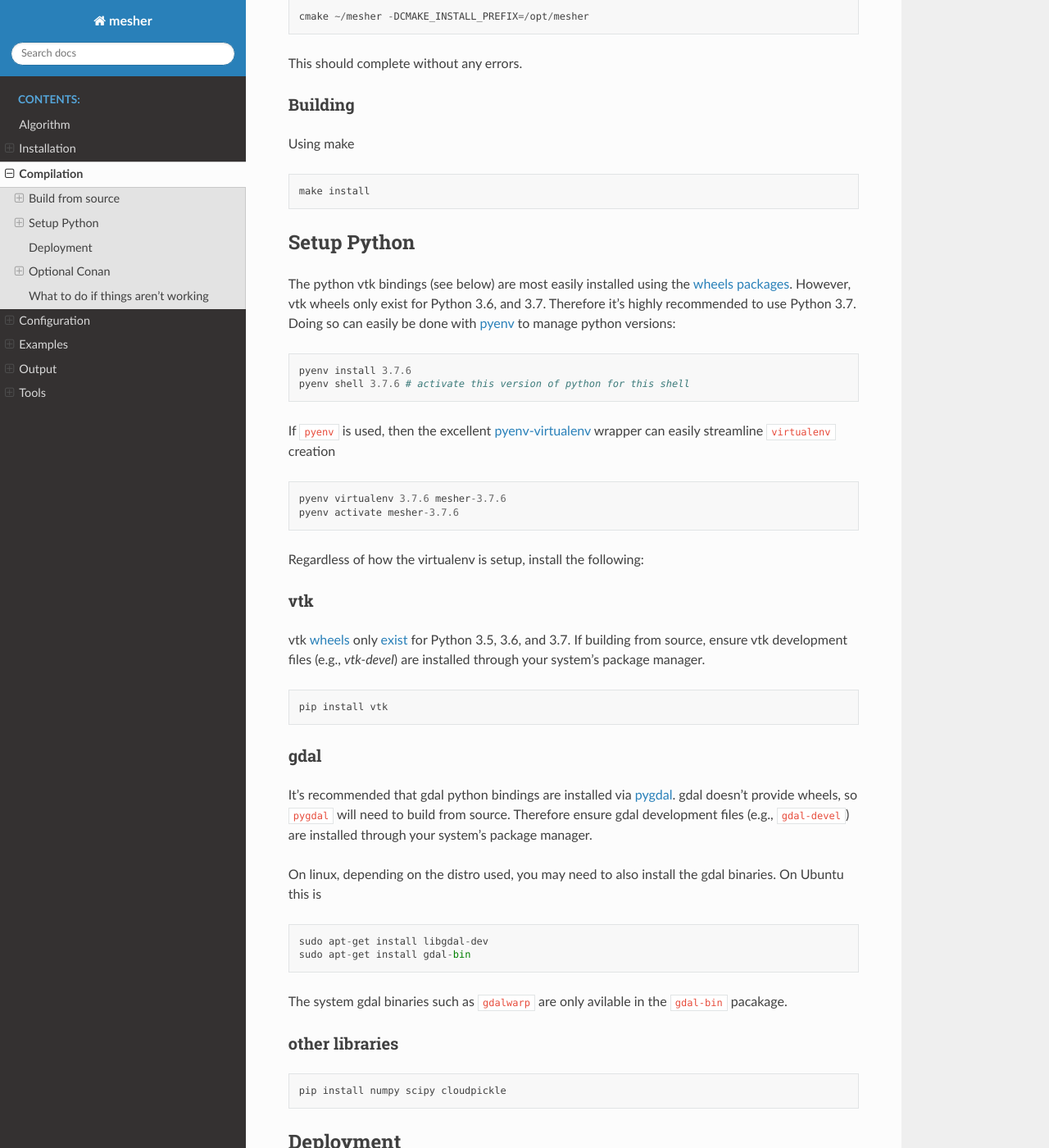
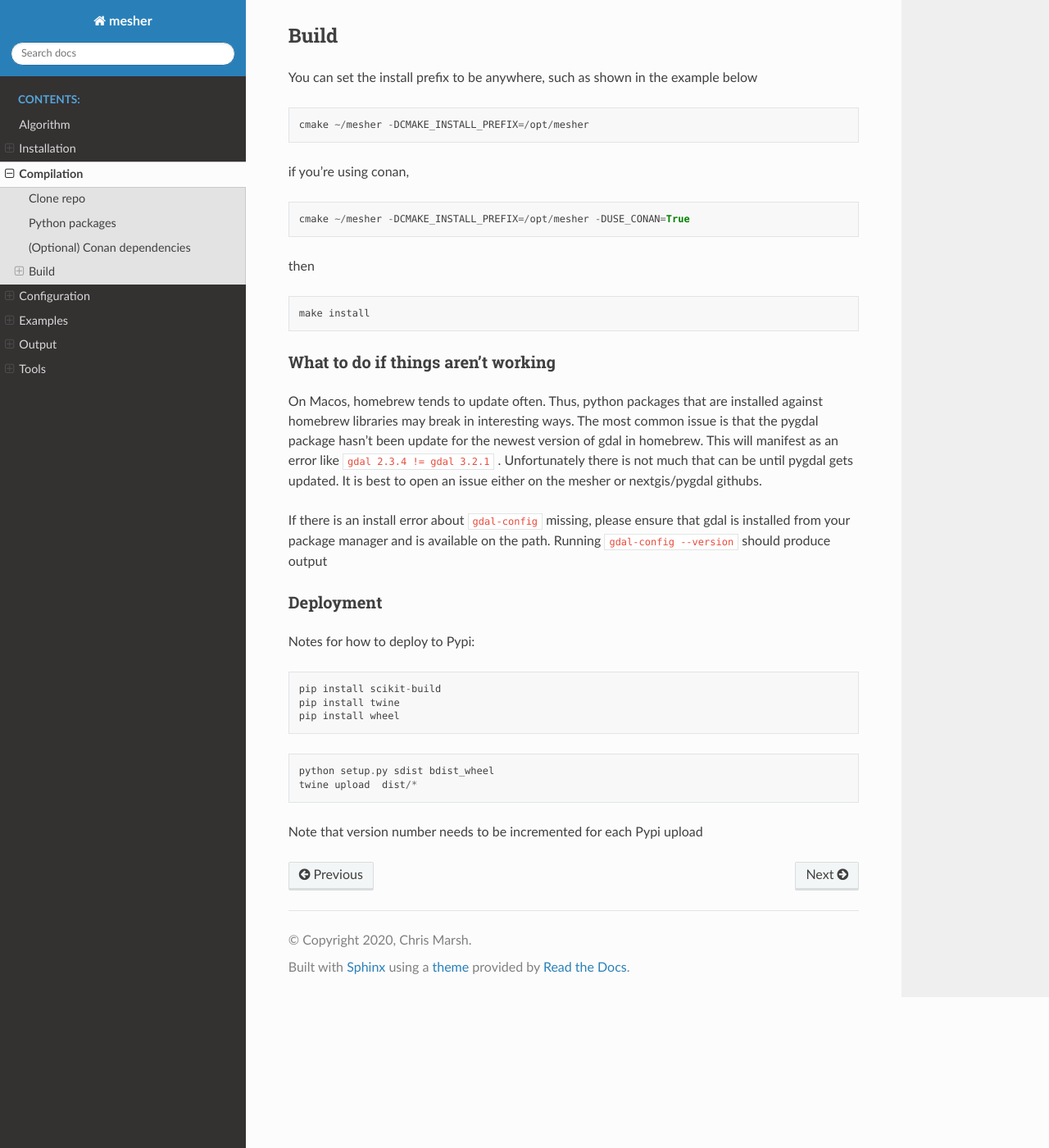
Before and after one commit to Chrismarsh/mesher, a Sphinx documentation site: the page built from docs/source/build.rst, in a window 1280 px wide and 1400 px high, scrolled down 1641 px. Shown: the whole window at 82% size. Built offline with Sphinx 7.4.7 and the Read the Docs theme 2.0.0, drawn with Linux system fonts in a browser that asks for light colours; some of the changed text lies outside the part shown.

Commit message:
update documentation

```diff
--- a/docs/source/build.rst
+++ b/docs/source/build.rst
@@ -1,12 +1,9 @@
 Compilation
------------
+-------------
 
 .. warning::
    Using mesher this way (i.e., built from source) will require setting the ``mesher`` binary path as described in :ref:`Configuration:Environment Variables`.
 
-
-Build from source
-=================
 
 Building mesher from source has two parts
 
@@ -14,53 +11,13 @@
 2) setup a python environment for the python frontend.
 
 
-Build Requirements
-*******************
-
-Linux and MacOS are the only supported environments.
-Python  3.7 or 3.8
-
-Python 3.9 does not have vtk wheels
-
-- cmake >= 3.16
-- C++11 compiler (gcc 7.x+ recommended)
-
-On MacOS, homebrew should be used to install cmake and conan. Macport based installs likely work, but have not been tested.
-
-Compile
-********
-
-Building mesher requires:
-
-- cmake (>3.16)
-- boost (>1.70)
-- gdal (>2.4 or >3.0)
-- cgal
-
-
-For macos:
-
-::
-      brew install gdal
-      brew install boost
-      brew install cgal
-
-For Ubuntu:
-
-::
-
-    sudo apt-get install libgdal-dev
-    sudo apt-get install python-gdal
-    sudo apt-get install gdal-bin
-    sudo apt-get install libcgal-dev
-    sudo apt-get install libboost-filesystem-dev
-    sudo apt-get install libboost-program-options-dev
-
-Throughout, this document assumes a working development environment
+Setup the build environment as described on the install page
 
 Clone repo
 ***********
+
 An out of source build is recommended. For example:
+
 ::
 
     cd ~/
@@ -68,76 +25,81 @@
     mkdir ~/build && cd ~/build
 
 
-Run cmake
-*********
+Python packages
+********************
+
+::
+
+    setuptools
+    wheel
+    conan
+    scikit-build>=0.11.1
+    ninja
+    vtk
+    pygdal-chm=="`gdal-config --version`.*"
+    numpy
+    scipy
+    matplotlib
+    cloudpickle
+    metis
+
+(Optional) Conan dependencies
+*********************************
+Optionally mesher's dependencies can be build using `conan <https://www.conan.io/>`_ for dependency management.
+
+All of the mesher dependencies are built on Github-CI and uploaded to the bintray repository to serve prebuilt binaries. This means that if the mesher build is done with supported compilers and operating system (described later), the dependencies do not need to be built by the end user.
+
+.. warning::
+   The python gdal bindings uses a system-wide gdal rather than the conan gdal the mesher C++ backend links against. This will hopefully be resolved in the future. However, as no data passes between the C++ and Python, having different gdal versions poses no problem.
+
+.. warning::
+    Conan and conda don't seem to consistently work. Use at your own risk.
+
+
+Setup Conan as described on the installation page.
+
+Install the dependencies into your local conan cache (`~/.conan/data`)
+
+::
+
+    cd ~/build #if you have not already
+    conan install ~/mesher -if=. --build missing
+
+
+The `-if=.` will produce the ``FindXXX.cmake`` files required for the mesher build in the current directory, building missing as needed.
+
+
+Build
+***********
+
 You can set the install prefix to be anywhere, such as shown in the example below
+
 ::
 
     cmake ~/mesher -DCMAKE_INSTALL_PREFIX=/opt/mesher
 
-This should complete without any errors.
+if you're using conan,
 
+::
 
-Building
-*********
-Using make
+    cmake ~/mesher -DCMAKE_INSTALL_PREFIX=/opt/mesher -DUSE_CONAN=True
+
+then
+
 ::
 
     make install
 
 
-Setup Python
-============
+What to do if things aren't working
+=====================================
 
+On Macos, homebrew tends to update often. Thus, python packages that are installed against homebrew libraries may break in interesting ways.
+The most common issue is that the pygdal package hasn't been update for the newest version of gdal in homebrew. This will manifest as an error like
+``gdal 2.3.4 != gdal 3.2.1`` . Unfortunately there is not much that can be until pygdal gets updated. It is best to open an issue either on the mesher or nextgis/pygdal githubs.
 
-The python vtk bindings (see below) are most easily installed using the `wheels packages <https://pypi.org/project/vtk/#files>`_. However, vtk wheels only exist for Python 3.6, and 3.7.
-Therefore it's highly recommended to use Python 3.7. Doing so can easily be done with `pyenv <https://github.com/pyenv/pyenv>`_ to manage python versions:
-::
-
-   pyenv install 3.7.6
-   pyenv shell 3.7.6 # activate this version of python for this shell
-
-
-If ``pyenv`` is used, then the excellent `pyenv-virtualenv <https://github.com/pyenv/pyenv-virtualenv>`_ wrapper can easily streamline ``virtualenv`` creation
-::
-
-   pyenv virtualenv 3.7.6 mesher-3.7.6
-   pyenv activate mesher-3.7.6
-
-
-Regardless of how the virtualenv is setup, install the following:
-
-
-vtk
-***
-
-vtk `wheels <https://prabhuramachandran.blogspot.com/2018/01/vtk-810-wheels-for-all-platforms-on-pypi.html>`_ only `exist <https://pypi.org/project/vtk/#files>`_ for Python 3.5, 3.6, and 3.7. If building from source, ensure vtk development files (e.g., `vtk-devel`) are installed through your system's package manager.
-
-::
-
-   pip install vtk
-
-
-gdal
-****
-
-It's recommended that gdal python bindings are installed via `pygdal <https://github.com/nextgis/pygdal>`_. gdal doesn't provide wheels, so ``pygdal`` will need to build from source. Therefore ensure gdal development files (e.g., ``gdal-devel``) are installed through your system's package manager.
-
-On linux, depending on the distro used, you may need to also install the gdal binaries. On Ubuntu this is
-::
-
-   sudo apt-get install libgdal-dev
-   sudo apt-get install gdal-bin
-
-The system gdal binaries such as ``gdalwarp`` are only avilable in the ``gdal-bin`` pacakage.
-
-
-other libraries
-***************
-::
-
-   pip install numpy scipy cloudpickle
-
+If there is an install error about ``gdal-config`` missing, please ensure that gdal is installed from your package manager and is available on the path. Running
+``gdal-config --version`` should produce output
 
 
 Deployment
@@ -157,50 +119,3 @@
 
 
 Note that version number needs to be incremented for each Pypi upload
-
-
-Optional Conan
-===============
-Optionall mesher's dependencies can be build using `conan <https://www.conan.io/>`_ for dependency management.
-
-All of the mesher dependencies are built on Github-CI and uploaded to the bintray repository to serve prebuilt binaries. This means that if the mesher build is done with supported compilers and operating system (described later), the dependencies do not need to be built by the end user.
-
-
-.. warning::
-   The python gdal bindings uses a system-wide gdal rather than the conan gdal the mesher C++ backend links against. This will hopefully be resolved in the future. However, as no data passes between the C++ and Python, having different gdal versions poses no problem.
-
-.. warning::
-    Conan and conda don't seem to consistently work. Use at your own risk.
-
-Setup dependencies
-******************
-Install the dependencies into your local conan cache (`~/.conan/data`)
-::
-
-    cd ~/build #if you have not already
-    conan install ~/mesher -if=.
-
-
-The `-if=.` will produce the ``FindXXX.cmake`` files required for the mesher build in the current directory.
-
-If you need to build dependencies from source, use the `--build missing` option like:
-::
-
-    conan install ~/mesher -if=. --build missing
-
-Then enable the conan build in the CMake file
-
-::
-
-    cmake ~/mesher -DCMAKE_INSTALL_PREFIX=/opt/mesher -DUSE_CONAN=True
-
-
-What to do if things aren't working
-=====================================
-
-On Macos, homebrew tends to update often. Thus, python packages that are installed against homebrew libraries may break in interesting ways.
-The most common issue is that the pygdal package hasn't been update for the newest version of gdal in homebrew. This will manifest as an error like
-``gdal 2.3.4 != gdal 3.2.1`` . Unfortunately there is not much that can be until pygdal gets updated. It is best to open an issue either on the mesher or nextgis/pygdal githubs.
-
-If there is an install error about ``gdal-config`` missing, please ensure that gdal is installed from your package manager and is available on the path. Running
-``gdal-config --version`` should produce output
--- a/docs/source/installation.rst
+++ b/docs/source/installation.rst
@@ -1,18 +1,26 @@
 Installation
 ============
 
-Installation of mesher is possible via ``pip``.
+Installation of mesher is possible via ``pip``.  Installation into a conda environment probably works but is not tested.
+Mesher is only supported on Macos and Linux for Python 3.7+
 
-Mesher is only supported on Macos and Linux for Python 3.7 and 3.8
+Wheels are not prebuilt for mesher. Instead, mesher will need to be compiled as part of the pip install step. This thus requires a functional build environment.
 
-::
+Mesher is tested on Macos (brew) and Ubuntu (apt-get) although other configurations likely work as expected. Adjust the dependencies below as needed.
 
-   pip install mesher
+It is easiest if Python 3.7, 3.8, 3.9 is used as one of the dependencies (vtk) has prebuilt wheels (see `here <https://pypi.org/project/vtk/9.1.0/#files:vtk>`_ for details on wheel availability).
+Consider using the `pyenv <https://github.com/pyenv/pyenv>`_ python version manager if this is not your system default Python version.
 
+Setup environment
++++++++++++++++++++
 
-It is easiest if Python 3.7, or 3.8 is used (see :ref:`build:vtk` for details on wheel availability).
-Consider using the `pyenv <https://github.com/pyenv/pyenv>`_ python version manager as described in the :ref:`build:Setup Python` section.
+Mesher can be built against system libraries or against conan libraries.
 
+.. note::
+   Depending on your python install, ``pip`` may be ``pip3``
+
+System
+--------
 
 Ensure the following are installed via package manager:
 
@@ -50,64 +60,62 @@
     On CentOS/Fedora
      ``dnf install libffi-devel``
 
-.. note::
-   If ``conan`` is used during the compilation, two new remotes will be automatically added to the ``.conan/remotes.json`` file:
-   ::
+Then install mesher with
 
-      conan remote add bincrafters https://api.bintray.com/conan/bincrafters/public-conan
-      conan remote add CHM https://api.bintray.com/conan/chrismarsh/CHM
+::
 
-   These are needed to download the required dependencies for the backend
+    pip install mesher
 
-.. note::
-   Depending on your python install, ``pip`` may be ``pip3``
+Conan
+--------
+Install conan via
 
-Full working example
-**********************
+::
 
-This provides a full example of setting up a python environment with the assumption the user does not have a python environment setup.
+    pip install conan
 
-.. note::
-   If on macos, and you have homebrew, you can optionally install ``pyenv`` and ``pyenv-virtualenv`` via brew.
+And then setup a new profile
+
+::
+
+    conan profile new default --detect
+    conan config install https://github.com/Chrismarsh/conan-config.git
 
 
-Install `pyenv`_
+This configuration file setups use of revisions, two new remotes (bincrafters, CHM), and tweaks the ``settings.yml`` file to have ubuntu-18.04 and ubuntu-20.04 distros. Setting
+``os.distro = 'ubuntu-20.04'`` will enable the use of prebuilt library binaries.
+
+Then setup conan to use the new C++ ABI and C++ standard
+
 ::
 
-   curl https://pyenv.run | bash
+  conan profile update settings.compiler.cppstd=14 default
 
-Note, this automatically installs ``pyenv-virtualenv``.
+If using clang (e.g.,Macos), do
 
-Restart the shell and update
 ::
 
-   exec $SHELL
-   pyenv update
+   conan profile update settings.compiler.libcxx=libc++ default  #with clang
 
+and if using gcc, do
 
-Install python 3.7.6
 ::
 
-   pyenv install 3.7.6
-   pyenv shell 3.7.6
+   conan profile update settings.compiler.libcxx=libstdc++11 default  #with gcc
 
-Create new virtual environment for ``mesher`` and install mesher
+then install mesher with
+
 ::
 
-   pyenv virtualenv 3.7.6 mesher-3.7.6
-   pyenv activate mesher-3.7.6
-   pip install mesher
-
-
-Now, if you wish to run mesher activate the virtualenv
-::
-
-   pyenv activate mesher-3.7.6
-   mesher.py my-config-file.py
+    USE_CONAN=TRUE pip install mesher
 
 
 conda
-******
+++++++
+
+.. warning::
+    This is not tested! Mixing conan + conda seems to not be reliable so please use system libraries.
+
 The Anaconda python environment supports ``pip`` installs. This example shows installing Anaconda, however if you already have Anaconda installed, then only the instructions from ``conda create`` onward is required.
 
 ::
@@ -126,7 +134,7 @@
 
 
 Install of github branch
-*************************
+++++++++++++++++++++++++++
 You can optionally use pip to install the most recent github version or a github branch. However, the automatic
 setup of the build environment does not occur, so ensure ``scikit-build``, ``cmake``, ``conan``, and ``ninja`` are installed. Then,
 
@@ -135,21 +143,3 @@
     pip install git+https://github.com/Chrismarsh/mesher@branch-name
 
 If mesher is already installed, use ``--force-reinstall`` to reinstall it.
-
-
-Automatic virtualenv activation
-*******************************
-
-The automatic virtualenv activation provided by ``pyenv-virtualenv`` can make it easier to work with virtual environments.
-
-Follow point 2 `here <https://github.com/pyenv/pyenv-virtualenv>`_ to enable this feature.
-
-Any folder with a ``.python-version`` that contains a  valid virtualenv specification will have it automatically enabled upon entering that folder. For example,
-
-::
-
-   cd my-working-folder
-   echo "mesher-3.7.6" >> .python-version
-
-
-will automatically activate the above-created virtualenv every time that folder is entered, and deactivate when leaving.
```
Also changed, not shown: other parts of docs/source/installation.rst (+2 -0 lines).
